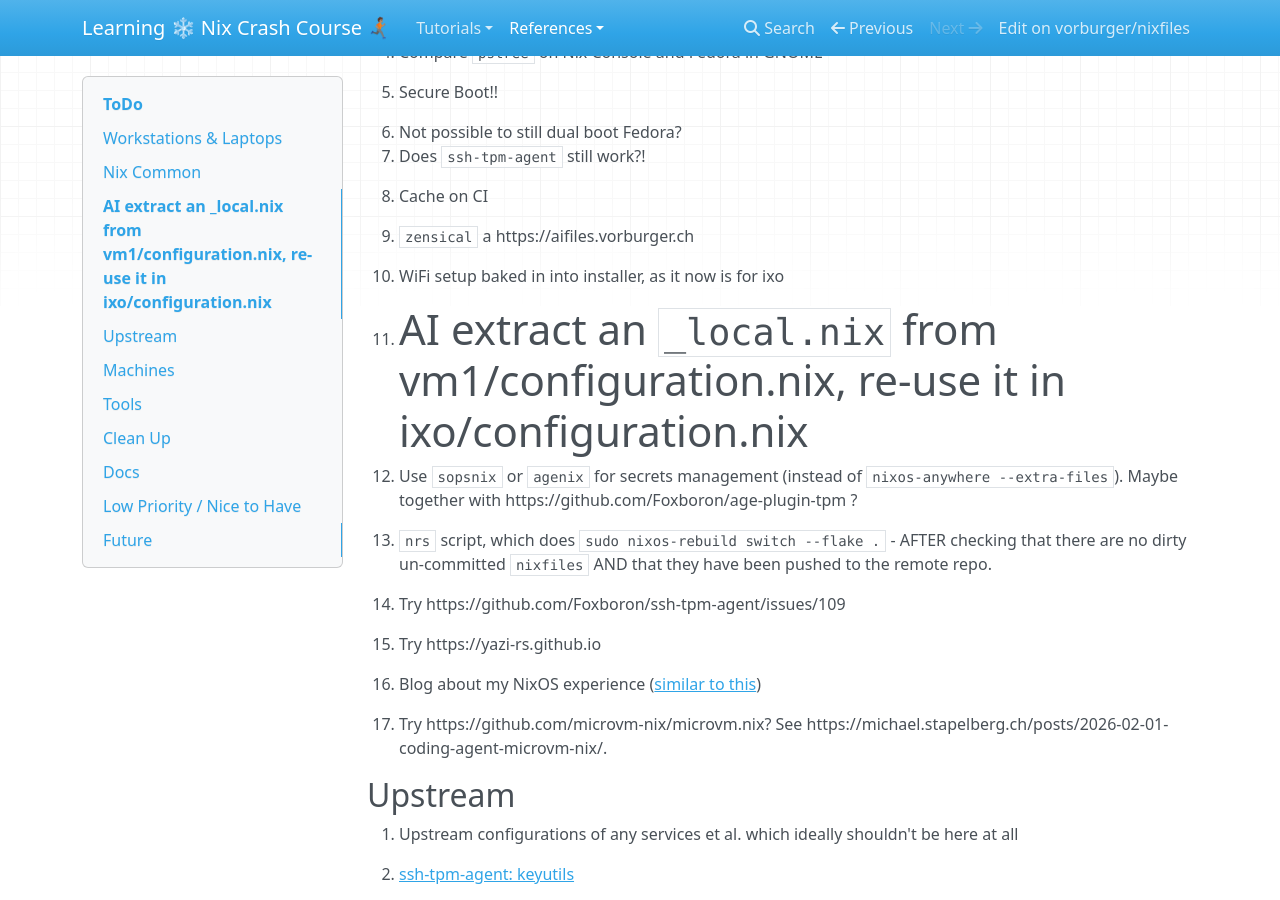
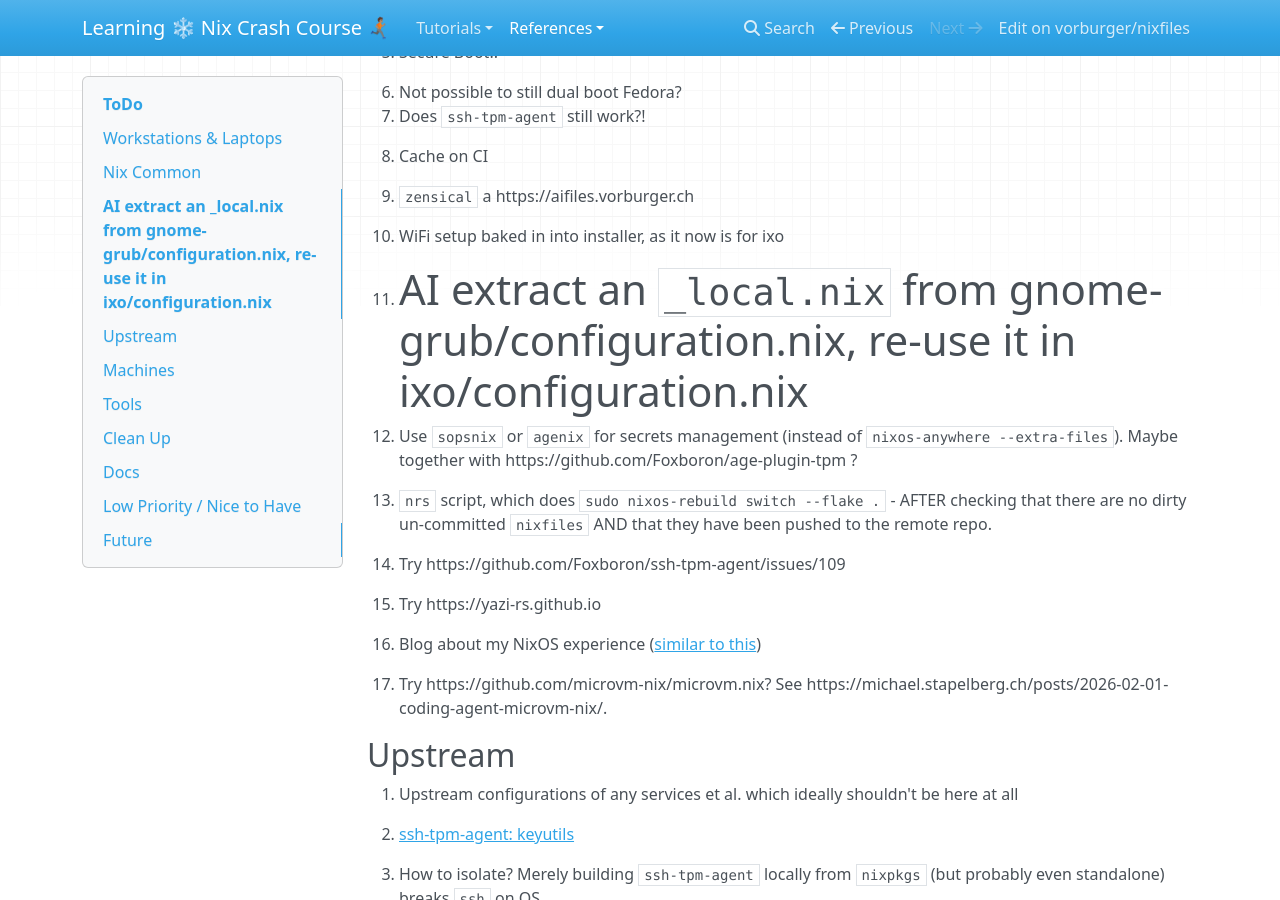
Before and after one commit to vorburger/nixfiles, an MkDocs documentation site: the page built from docs/docs/ToDo.md, in a window 1280 px wide and 900 px high, scrolled down 1171 px. Built offline with MkDocs 1.6.1, drawn with Linux system fonts in a browser that asks for light colours; nearby versions of some CDN libraries; some of the changed text lies outside the part shown.

Commit message:
clean: Rename test1 to console-grub; vm1 to gnome-grub

````diff
--- a/docs/docs/ToDo.md
+++ b/docs/docs/ToDo.md
@@ -1,6 +1,4 @@
 # ToDo
-
-1. Rename test1 to console-grub, vm1 to gnome-grub; incl. README and any other mentions
 
 1. How could we separate "VM" from "configuration"? I would like all 3 hosts (ixo, console-grub, gnome-grub) to be able to be either launched as VMs, or installed as bare metal. But the current architecture probably doesn't support that very well, yet - does it?
 
@@ -63,7 +61,7 @@
 
 1. WiFi setup baked in into installer, as it now is for ixo
 
-1. #AI extract an `_local.nix` from vm1/configuration.nix, re-use it in ixo/configuration.nix
+1. #AI extract an `_local.nix` from gnome-grub/configuration.nix, re-use it in ixo/configuration.nix
 
 1. Use `sopsnix` or `agenix` for secrets management (instead of `nixos-anywhere --extra-files`). Maybe together with https://github.com/Foxboron/age-plugin-tpm ?
 
--- a/docs/docs/reference/nixos-anywhere.md
+++ b/docs/docs/reference/nixos-anywhere.md
@@ -6,8 +6,8 @@
 
 ## Test
 
-    nix run github:nix-community/nixos-anywhere -- --flake .#vm1 --vm-test
+    nix run github:nix-community/nixos-anywhere -- --flake .#gnome-grub --vm-test
 
 ## Install
 
-    nix run github:nix-community/nixos-anywhere -- --flake .#vm1 --target-host nixos@192.168.122.3
+    nix run github:nix-community/nixos-anywhere -- --flake .#gnome-grub --target-host nixos@192.168.122.3
--- a/docs/docs/reference/nixos-rebuild.md
+++ b/docs/docs/reference/nixos-rebuild.md
@@ -8,7 +8,7 @@
 
 ## VM
 
-    nixos-rebuild build-vm --flake .#test1
+    nixos-rebuild build-vm --flake .#console-grub
 
 ## Local
 
--- a/docs/docs/tutorial/first-nixos-graphical-install/index.md
+++ b/docs/docs/tutorial/first-nixos-graphical-install/index.md
@@ -69,8 +69,8 @@ After editing, run `sudo nixos-rebuild switch` again; you now have `git` and `fi
 It's a good idea to keep your NixOS configuration files in a Git repository. Create your own `nixfiles` Git repository now - similar to this! Then do something like:
 
 ```sh
-mkdir modules/hosts/vm1
-scp "192.168.122.72:/etc/nixos/*" modules/hosts/vm1/
+mkdir modules/hosts/gnome-grub
+scp "192.168.122.72:/etc/nixos/*" modules/hosts/gnome-grub/
 ```
 
 TODO Beware that if you use a layout like this repo,
````
Also changed, not shown: README.md, 7 other files.
